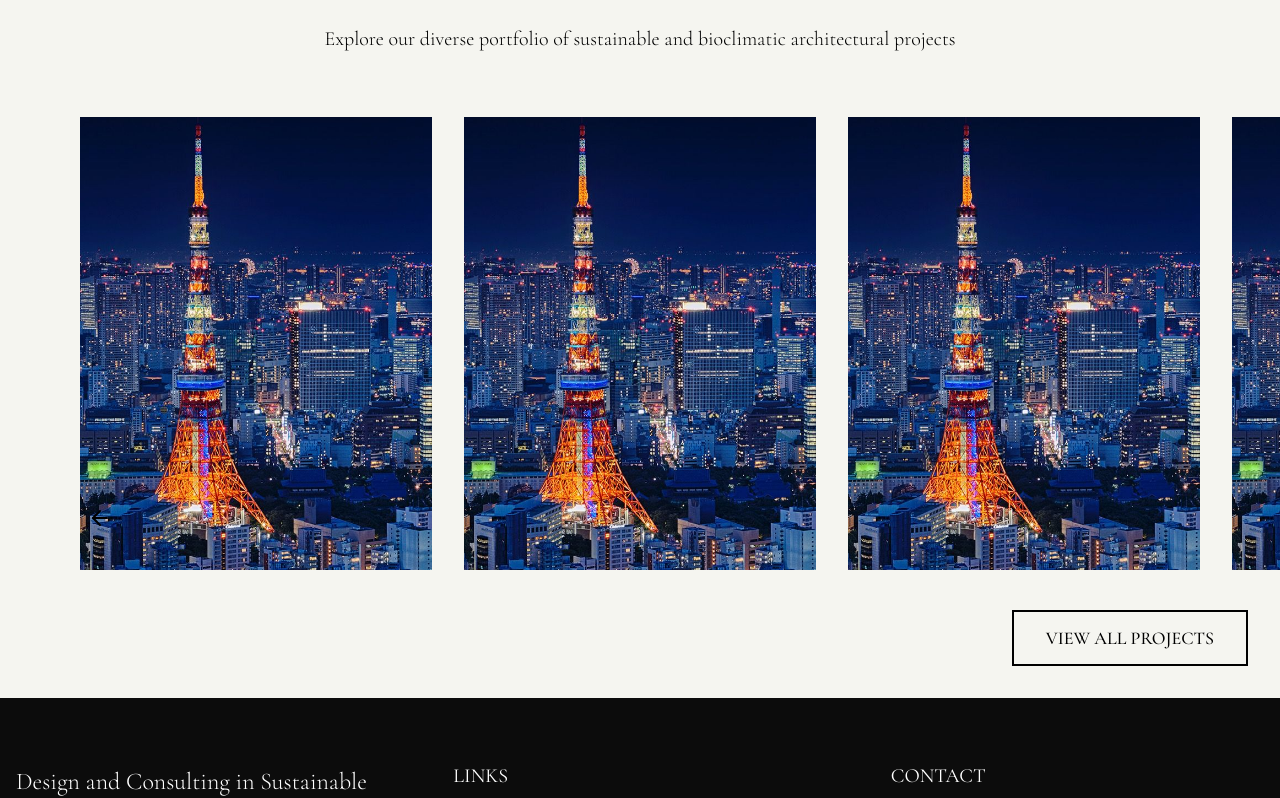
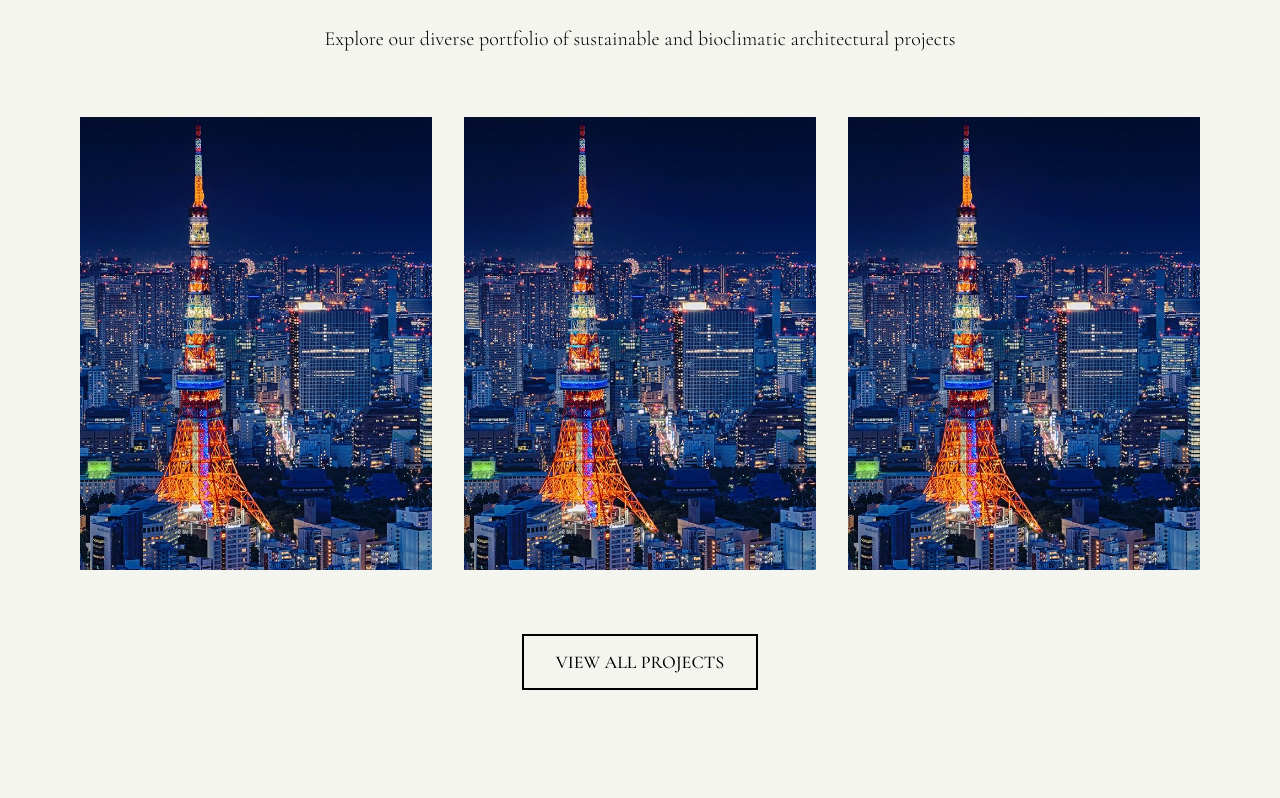
Before and after one commit to botflowlab/AndresCastroWebsite, a React (Vite) app: page / in a window 1280 px wide. Shown: the part 2047-2845 px from the top of the page. Built offline with nearby package versions, Linux system fonts and the light colour scheme; a web font is replaced by a local one.

Commit message:
Updated ProjectsSection.jsx

```diff
--- a/src/components/sections/ProjectsSection.jsx
+++ b/src/components/sections/ProjectsSection.jsx
@@ -1,32 +1,14 @@
-import React, { useState } from 'react';
+import React from 'react';
 import { useTranslation } from 'react-i18next';
 import { useNavigate } from 'react-router-dom';
-import { FiArrowLeft, FiArrowRight } from 'react-icons/fi';
 
 function ProjectsSection() {
   const { t } = useTranslation();
   const navigate = useNavigate();
-  const [currentIndex, setCurrentIndex] = useState(0);
-
-  const projects = [
-    { id: 1, image: '/images/placeholder.jpg', title: 'Project 1' },
-    { id: 2, image: '/images/placeholder.jpg', title: 'Project 2' },
-    { id: 3, image: '/images/placeholder.jpg', title: 'Project 3' },
-    { id: 4, image: '/images/placeholder.jpg', title: 'Project 4' },
-    { id: 5, image: '/images/placeholder.jpg', title: 'Project 5' },
-  ];
-
-  const nextSlide = () => {
-    setCurrentIndex((prevIndex) => (prevIndex + 1) % projects.length);
-  };
-
-  const prevSlide = () => {
-    setCurrentIndex((prevIndex) => (prevIndex - 1 + projects.length) % projects.length);
-  };
 
   return (
-    <section className="w-full py-32 bg-[#f5f5f0] relative overflow-hidden">
-      <div className="max-w-[90vw] mx-auto">
+    <section className="w-full py-32 bg-[#f5f5f0]">
+      <div className="max-w-6xl mx-auto px-4">
         <div className="text-center mb-16">
           <h2 className="text-4xl md:text-5xl font-bold mb-8">{t('nav.projects')}</h2>
           <p className="text-xl font-light max-w-3xl mx-auto">
@@ -34,41 +16,32 @@ function ProjectsSection() {
           </p>
         </div>
 
-        {/* Carousel Container */}
-        <div className="relative">
-          {/* Projects Row */}
-          <div
-            className="flex transition-transform duration-500 ease-in-out"
-            style={{ transform: `translateX(-${currentIndex * 33.333}%)` }}
-          >
-            {projects.map((project) => (
-              <div
-                key={project.id}
-                className="min-w-[33.333%] px-4"
-              >
-                <div className="aspect-[7/9] overflow-hidden">
-                  <img
-                    src={project.image}
-                    alt={project.title}
-                    className="w-full h-full object-cover transition-transform duration-300 hover:scale-125"
-                  />
-                </div>
-              </div>
-            ))}
+        <div className="grid grid-cols-1 md:grid-cols-2 lg:grid-cols-3 gap-8 mb-16">
+          {/* Sample Project Cards */}
+          <div className="aspect-[7/9] relative overflow-hidden">
+            <img
+              src="/images/placeholder.jpg"
+              alt="Project 1"
+              className="w-full h-full object-cover transition-transform duration-300 hover:scale-125"
+            />
           </div>
-
-          {/* Navigation Arrows */}
-          <button
-            onClick={prevSlide}
-            className="absolute left-4 bottom-8 z-10 p-2 text-black hover:text-gray-600 transition-colors"
-            aria-label="Previous slide"
-          >
-            <FiArrowLeft size={24} />
-          </button>
+          <div className="aspect-[7/9] relative overflow-hidden">
+            <img
+              src="/images/placeholder.jpg"
+              alt="Project 2"
+              className="w-full h-full object-cover transition-transform duration-300 hover:scale-125"
+            />
+          </div>
+          <div className="aspect-[7/9] relative overflow-hidden">
+            <img
+              src="/images/placeholder.jpg"
+              alt="Project 3"
+              className="w-full h-full object-cover transition-transform duration-300 hover:scale-125"
+            />
+          </div>
         </div>
 
-        {/* View All Projects Button */}
-        <div className="absolute right-8 bottom-8">
+        <div className="text-center">
           <button
             onClick={() => navigate('/proyectos')}
             className="inline-block border-2 border-black px-8 py-3 text-lg font-medium hover:bg-black hover:text-white transition-all duration-300"
```
